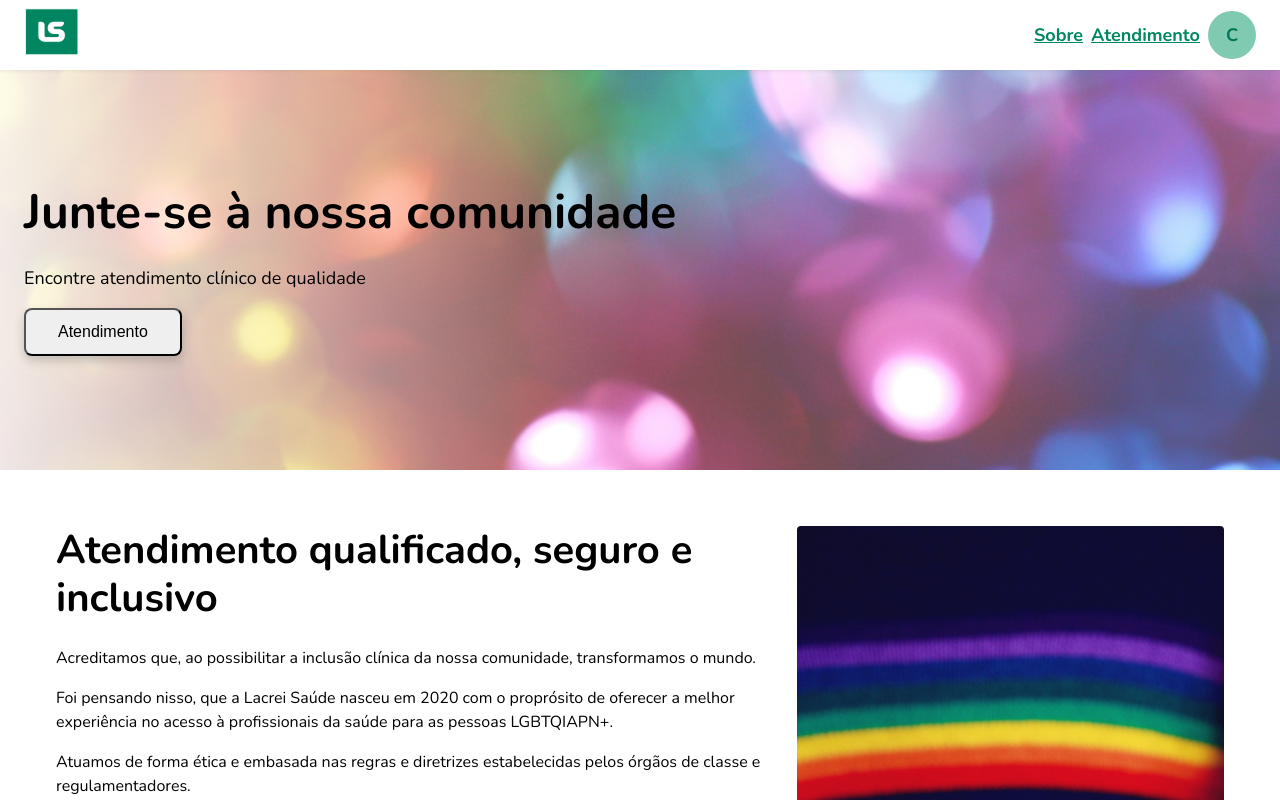
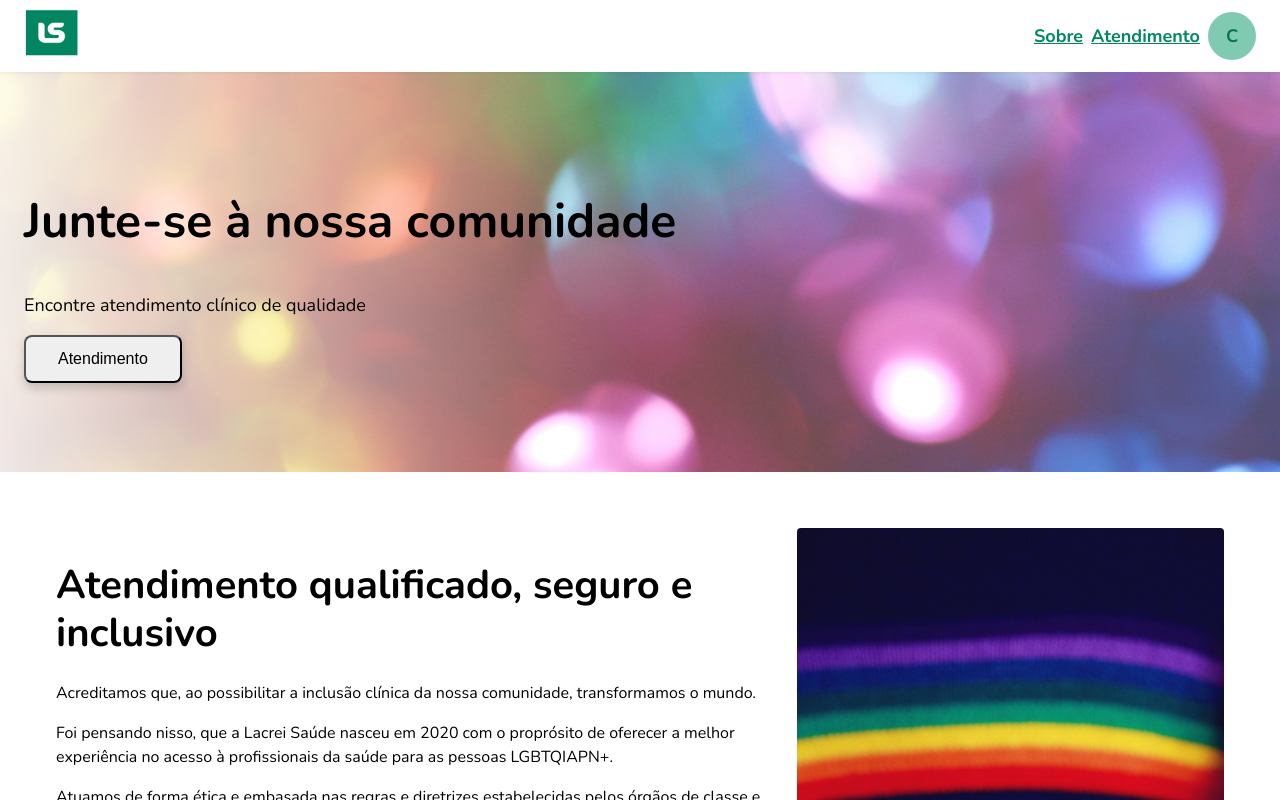
Before and after one commit to cvaldivia83/l_saude, a Next.js app: page / in a window 1280 px wide. Shown: the top 800 px of the page. Built offline with nearby package versions, Linux system fonts and the light colour scheme.

Commit message:
fix: problemas com o parametro variant (agora ) no componente Title afetando por consequencia Hero e Section

```diff
--- a/src/app/layout.tsx
+++ b/src/app/layout.tsx
@@ -2,7 +2,7 @@
 import type { Metadata } from "next";
 import StyledComponentsRegistry from "./registry";
 import { Nunito } from 'next/font/google';
-import '../styles/layout.css'
+import { GlobalStyle } from '../styles/GlobalStyle';
 import { GlobalLayoutWrapper, MainContent } from "../components/GlobalLayoutWrapper";
 import Header from "../components/Header"
 import Footer from "../components/Footer";
@@ -23,6 +23,7 @@ export default function RootLayout({
     <html lang="pt-BR" className={nunito.className}>
       <body>
         <StyledComponentsRegistry>
+          <GlobalStyle />
           <GlobalLayoutWrapper>
             <Header />
 
--- a/src/components/Header.tsx
+++ b/src/components/Header.tsx
@@ -45,7 +45,7 @@ const Header = () => {
     <StyledHeader>
       <div className="header-container">
         <Link href="/" aria-label="Inicio">
-          <Image src={Logo} alt="logo Lacrei Saúde" className="header-image" />
+          <Image src={Logo} alt="logo Lacrei Saúde" className="header-image" priority fetchPriority="high" />
         </Link>
 
         <div className="header-links">
--- a/src/components/Hero.tsx
+++ b/src/components/Hero.tsx
@@ -30,7 +30,7 @@ const Hero = () => {
   const router = useRouter();
   return (
     <StyledBanner>
-      <Title as='h1' variant='Xl'>Junte-se à nossa comunidade</Title>
+      <Title as='h1' $variant='Xl'>Junte-se à nossa comunidade</Title>
       <Paragraph variant='textXl'>Encontre atendimento clínico de qualidade</Paragraph>
       <Button variant='primary' type="button" onClick={() => router.push('/atendimento')}>Atendimento</Button>
     </StyledBanner>
--- a/src/components/Section.tsx
+++ b/src/components/Section.tsx
@@ -32,7 +32,7 @@ const Section = () => {
     <StyledSection>
 
       <div className="description">
-        <Title variant="Lg" as="h2">Atendimento qualificado, seguro e inclusivo</Title>
+        <Title $variant="Lg" as="h2">Atendimento qualificado, seguro e inclusivo</Title>
 
         <Paragraph variant='textBase'>Acreditamos que, ao possibilitar a inclusão clínica da nossa comunidade, transformamos o mundo.</Paragraph>
 
--- a/src/components/Title.tsx
+++ b/src/components/Title.tsx
@@ -1,4 +1,5 @@
 import styled, {css} from "styled-components"
+import { theme } from '../styles/theme'
 
 type HeaderStyle = 'Xl' | 'Lg' | 'Base' | 'Sm';
 
@@ -7,12 +8,16 @@ type TitleTag = 'h1' | 'h2' | 'h3' | 'h4' | 'h5' | 'h6';
 interface TitleProps {
   children: React.ReactNode;
   as?: TitleTag;
-  variant: HeaderStyle;
+  $variant: HeaderStyle;
 };
 
-const StyledTitle = styled.h1<Omit<TitleProps, 'children'>>`
-  ${({ theme, variant }) => {
-    const style = theme.typography.header[variant];
+interface StyledTitleProps extends Omit<TitleProps, 'children'> {
+  $variant: keyof typeof theme.typography.header;
+}
+
+const StyledTitle = styled.h1<StyledTitleProps>`
+  ${({ theme, $variant }) => {
+    const style = theme.typography.header[$variant];
 
     return css`
       font-size: ${style.fontSize};
@@ -24,9 +29,9 @@ const StyledTitle = styled.h1<Omit<TitleProps, 'children'>>`
   }};
   `
 
-const Title: React.FC<TitleProps> = ({ children, variant, as = 'h2' }) => {
+const Title: React.FC<TitleProps> = ({ children, $variant, as = 'h2' }) => {
   return (
-    <StyledTitle as={as} variant={variant}>{children}</StyledTitle>
+    <StyledTitle as={as} $variant={$variant}>{children}</StyledTitle>
   )
 }
 
--- /dev/null
+++ b/src/styles/GlobalStyle.ts
@@ -0,0 +1,13 @@
+"use client"
+
+import { createGlobalStyle } from 'styled-components';
+
+export const GlobalStyle = createGlobalStyle`
+  *, *::before, *::after {
+    box-sizing: border-box;
+  }
+  body {
+    margin: 0;
+    font-family: ${({ theme }) => theme.fonts.main};
+  }
+`;
--- a/src/styles/layout.css
+++ /dev/null
@@ -1,6 +0,0 @@
-*,
-*::after,
-*::before {
-  box-sizing: border-box;
-  margin: 0;
-}
```
